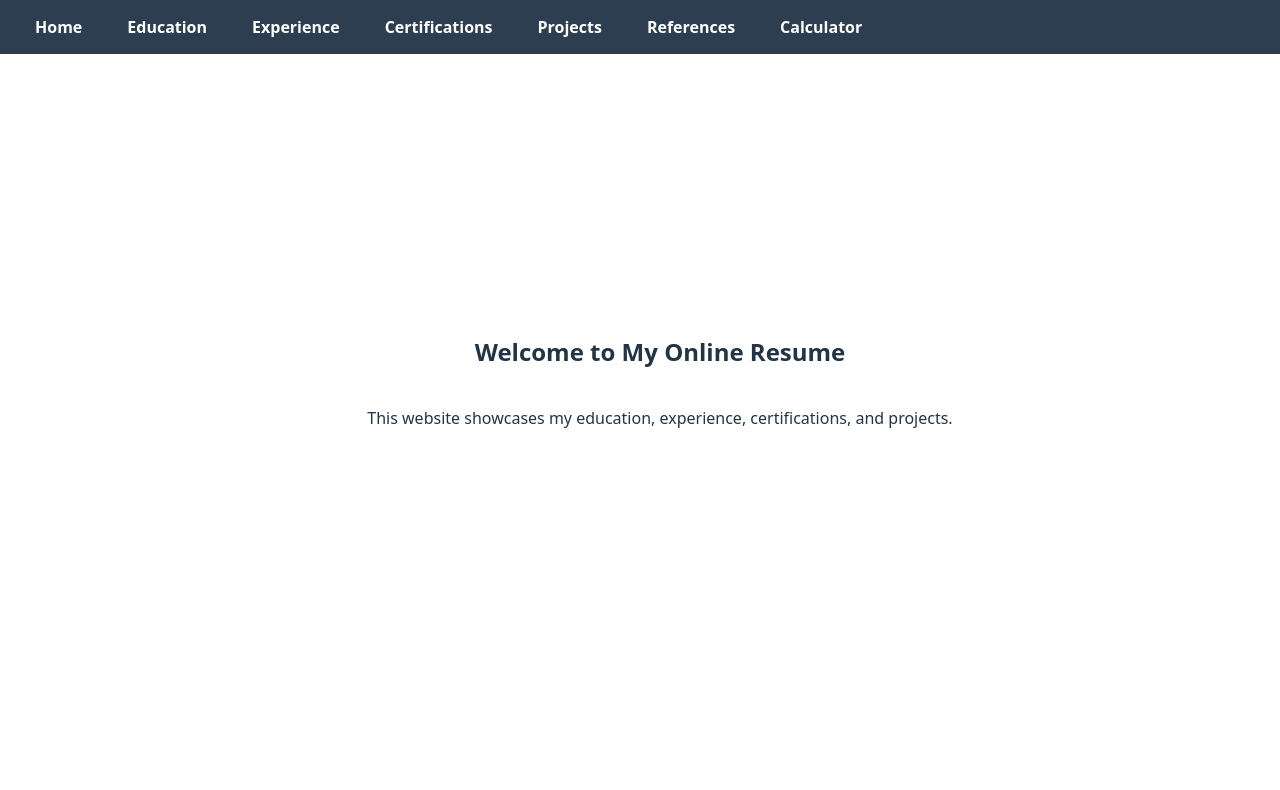
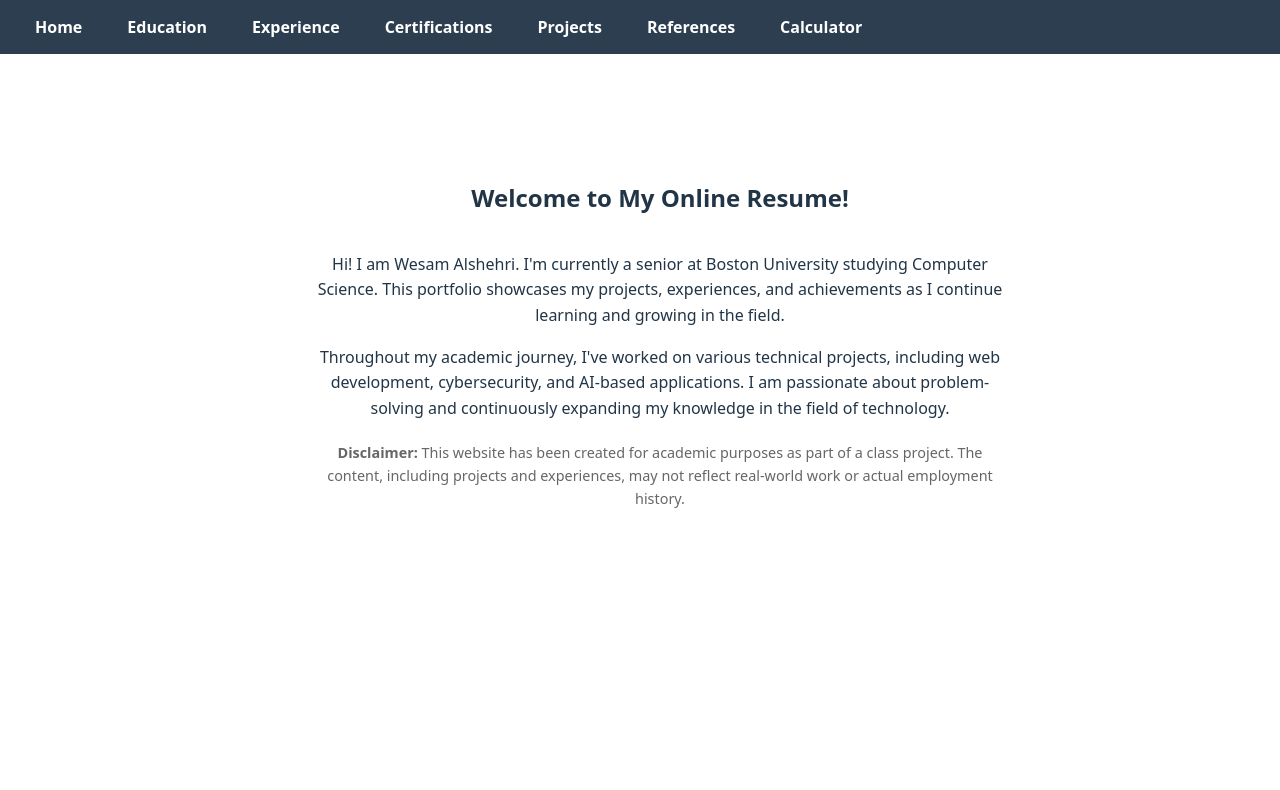
Before and after one commit to wesalshehri/mp3, a React (Vite) app: page / in a window 1280 px wide. Shown: the top 790 px of the page. Built offline with nearby package versions, Linux system fonts and the light colour scheme.

Commit message:
Update Home.tsx

```diff
--- a/src/pages/Home.tsx
+++ b/src/pages/Home.tsx
@@ -1,24 +1,45 @@
-
 import styled from "styled-components";
 
 const Container = styled.main`
     display: flex;
     flex-direction: column;
     align-items: center;
-    justify-content: center;
-    height: calc(100vh - 80px);
+    justify-content: flex-start;
+    min-height: 100vh;
     width: 100vw;
     max-width: 100%;
-    padding: 20px;
+    padding: 40px 20px;
     text-align: center;
-    margin: 0 auto;
+    margin: 120px auto 0;
+`;
+
+
+const ContentWrapper = styled.div`
+    max-width: 700px;
+    width: 90%;
+    text-align: center;
+    line-height: 1.6;
 `;
 
 export default function Home() {
     return (
         <Container>
-            <h2>Welcome to My Online Resume</h2>
-            <p>This website showcases my education, experience, certifications, and projects.</p>
+            <h2>Welcome to My Online Resume!</h2>
+            <ContentWrapper>
+                <p>
+                    Hi! I am Wesam Alshehri. I'm currently a senior at Boston University studying Computer Science.
+                    This portfolio showcases my projects, experiences, and achievements as I continue learning and growing in the field.
+                </p>
+                <p>
+                    Throughout my academic journey, I've worked on various technical projects, including web development,
+                    cybersecurity, and AI-based applications. I am passionate about problem-solving and continuously
+                    expanding my knowledge in the field of technology.
+                </p>
+                <p style={{ fontSize: "0.9rem", color: "#666", marginTop: "20px" }}>
+                    <strong>Disclaimer:</strong> This website has been created for academic purposes as part of a class project.
+                    The content, including projects and experiences, may not reflect real-world work or actual employment history.
+                </p>
+            </ContentWrapper>
         </Container>
     );
 }
```
